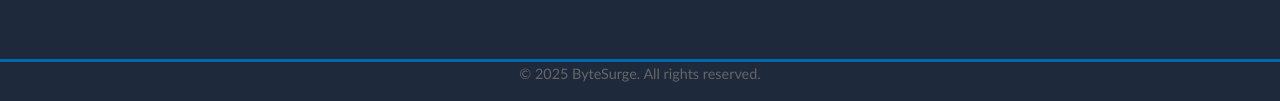
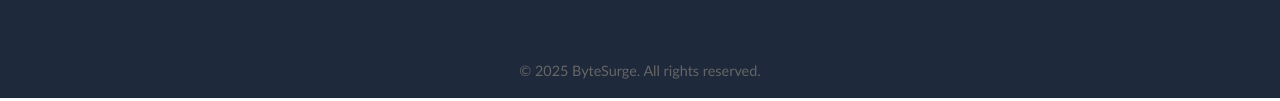
Before and after one commit to dinuraweli/church-website, a website: page index.html in a window 1280 px wide. Shown: the part 1824-1925 px from the top of the page. Drawn offline with nearby package versions, Linux system fonts and the light colour scheme.

Commit message:
updated about page

```diff
--- a/css/layout.css
+++ b/css/layout.css
@@ -178,6 +178,6 @@ nav a {
 .footer-bottom {
   text-align: center;
   margin-top: 30px;
-  border-top: solid var(--accent-color);
+  /*border-top: solid var(--accent-color);*/
   color: #666;
 }
```
Also changed, not shown: index.html (+0 -1 lines), 1 other file.
